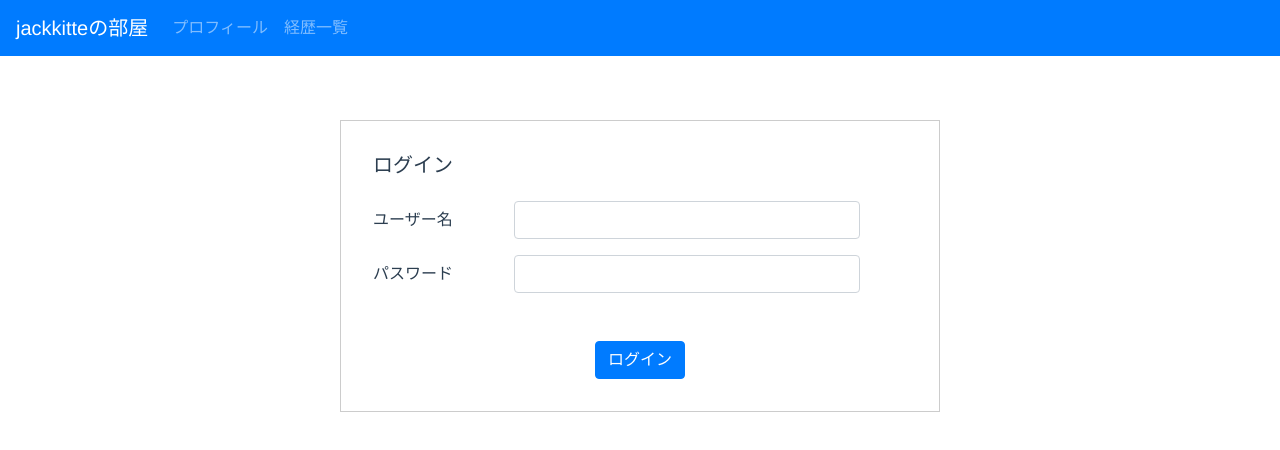
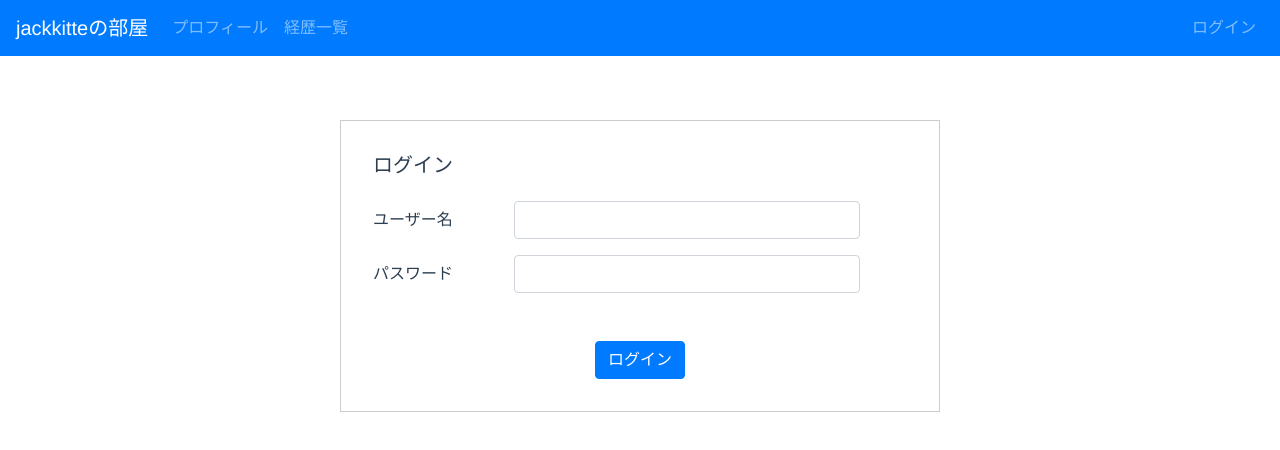
Before and after one commit to jackkitte/Django-study, a Vue app in the folder drf-vue-sample/frontend/: page /login in a window 1280 px wide. Shown: the top 450 px of the page. Built offline with nearby package versions, Linux system fonts and the light colour scheme.

Commit message:
ナビゲーションバーにてログインボタンが表示されるようにした

```diff
--- a/drf-vue-sample/frontend/src/components/GlobalHeader.vue
+++ b/drf-vue-sample/frontend/src/components/GlobalHeader.vue
@@ -9,13 +9,14 @@
             <b-nav-item to="/profile">プロフィール</b-nav-item>
             <b-nav-item to="/resumecards">経歴一覧</b-nav-item>
           </b-navbar-nav>
-          <b-navbar-nav class="ml-auto" v-if="$route.meta.requiresAuth">
+          <b-navbar-nav class="ml-auto">
             <b-nav-item-dropdown right v-if="isLoggedIn">
               <template slot="button-content">{{ username }}</template>
-              <b-dropdown-item to="/login" @click="clickLogout">ログアウト</b-dropdown-item>
+              <b-dropdown-item to="/" @click="clickLogout">ログアウト</b-dropdown-item>
               <b-dropdown-item to="/users">ユーザー一覧</b-dropdown-item>
               <b-dropdown-item to="/register">ユーザー追加</b-dropdown-item>
             </b-nav-item-dropdown>
+            <b-nav-item right v-else to="/login">ログイン</b-nav-item>
           </b-navbar-nav>
         </b-collapse>
     </b-navbar>
```
